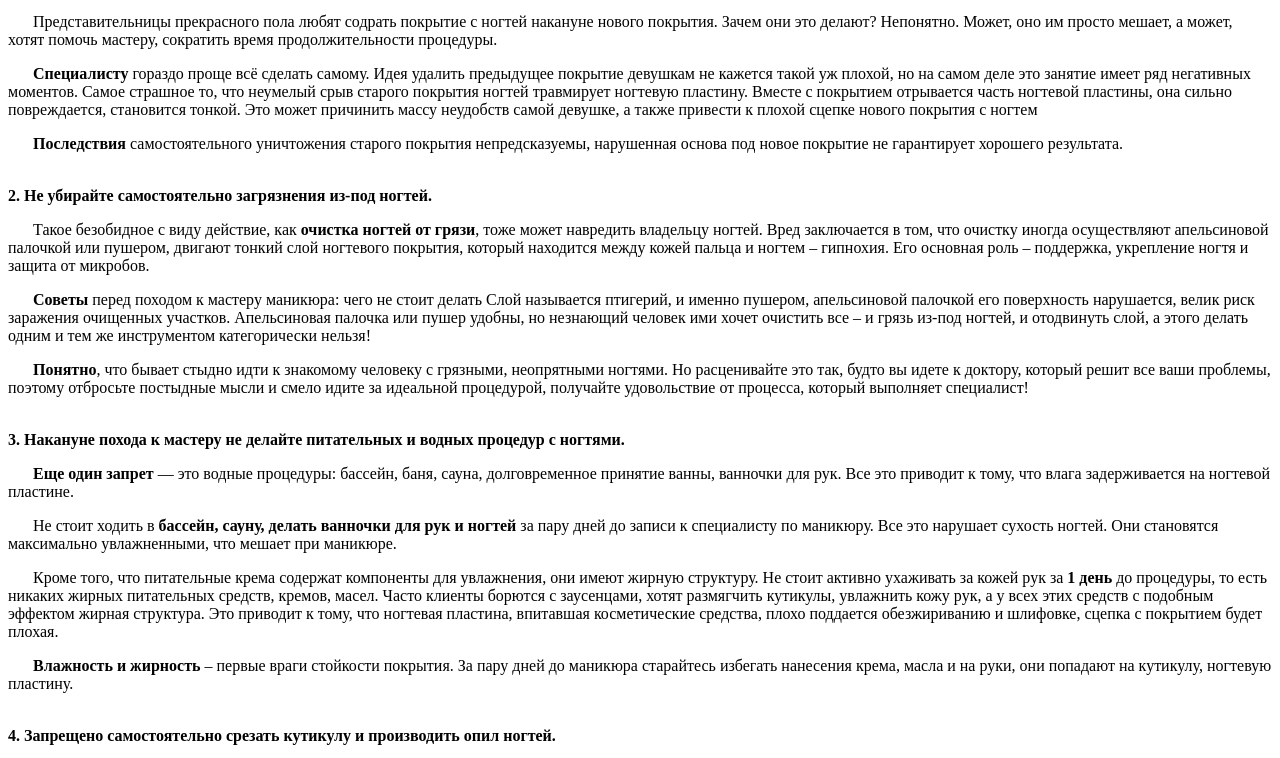
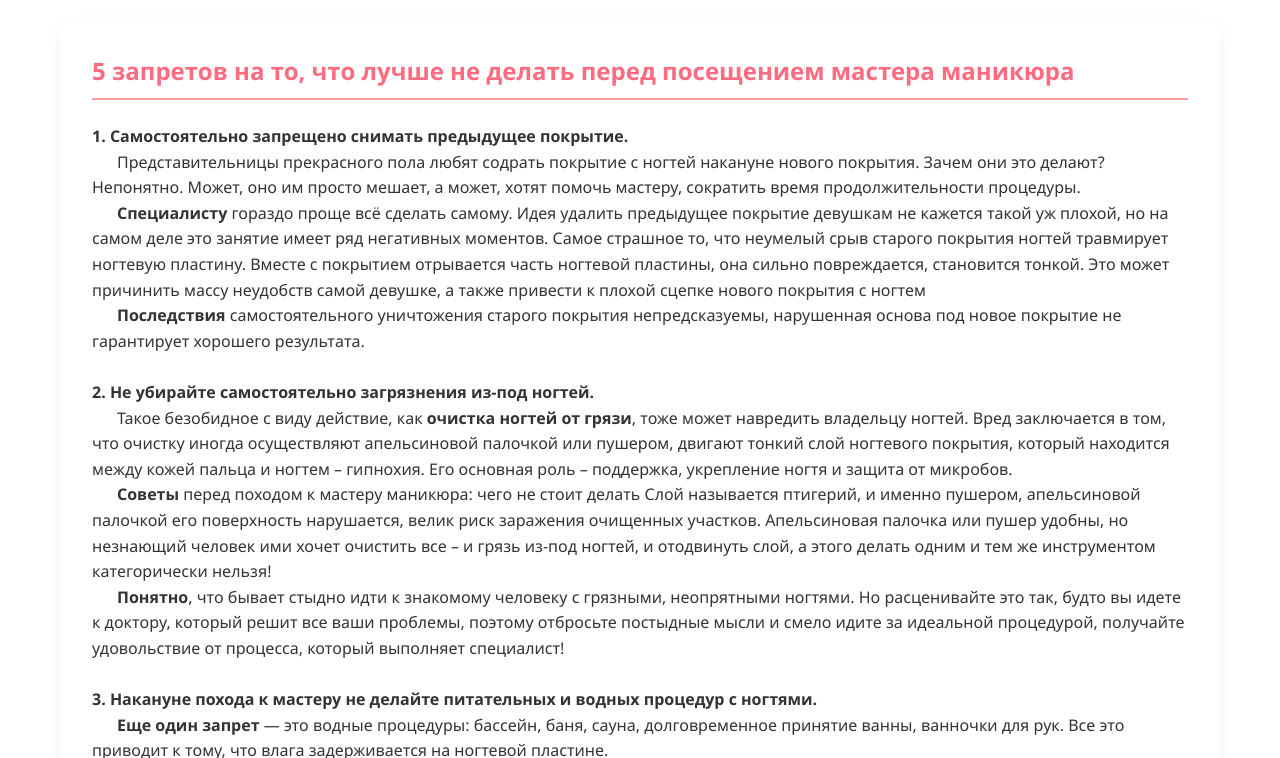
Before and after one commit to Indygo2025/Irina_nail_syzran, a plain HTML site: page info.html in a window 1280 px wide. Shown: the part 339-1097 px from the top of the page. Drawn offline with Linux system fonts and the light colour scheme; the site is published under a folder, as on GitHub Pages, so addresses that start at the root find nothing.

Commit message:
Update info.html

```diff
--- a/info.html
+++ b/info.html
@@ -5,7 +5,7 @@
     <meta charset="UTF-8">
     <meta name="viewport" content="width=device-width, initial-scale=1.0">
     <title>Информация | Догадина Ирина</title>
-    <link rel="stylesheet" href="/CSS/Style.css">
+    <link rel="stylesheet" href="CSS/Style.css">
     <link rel="shortcut icon" href="images/favicon.jpg" type="image/png" />
 </head>
 
@@ -187,4 +187,5 @@
     </footer>
 </body>
 
+
 </html>
```
